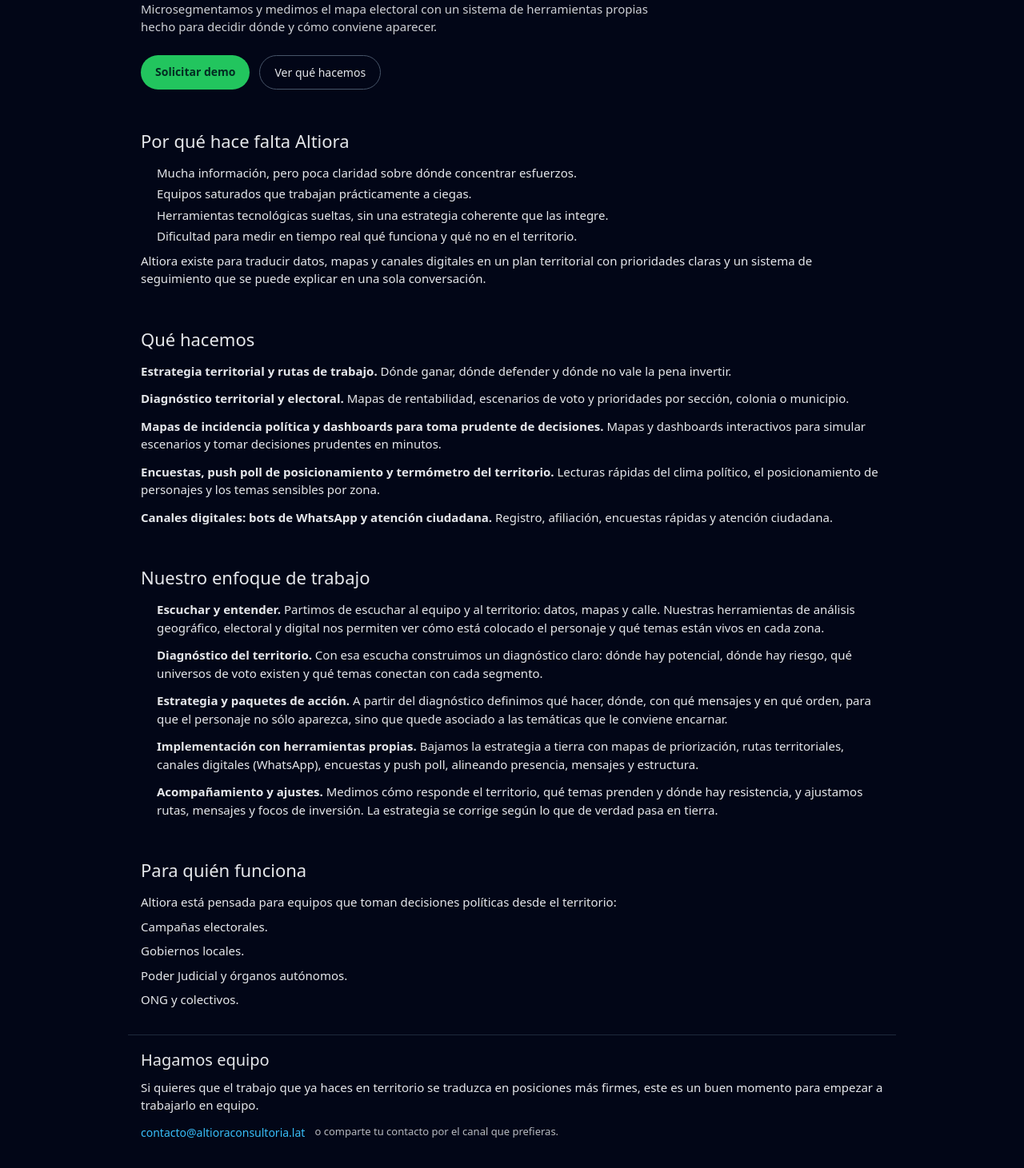
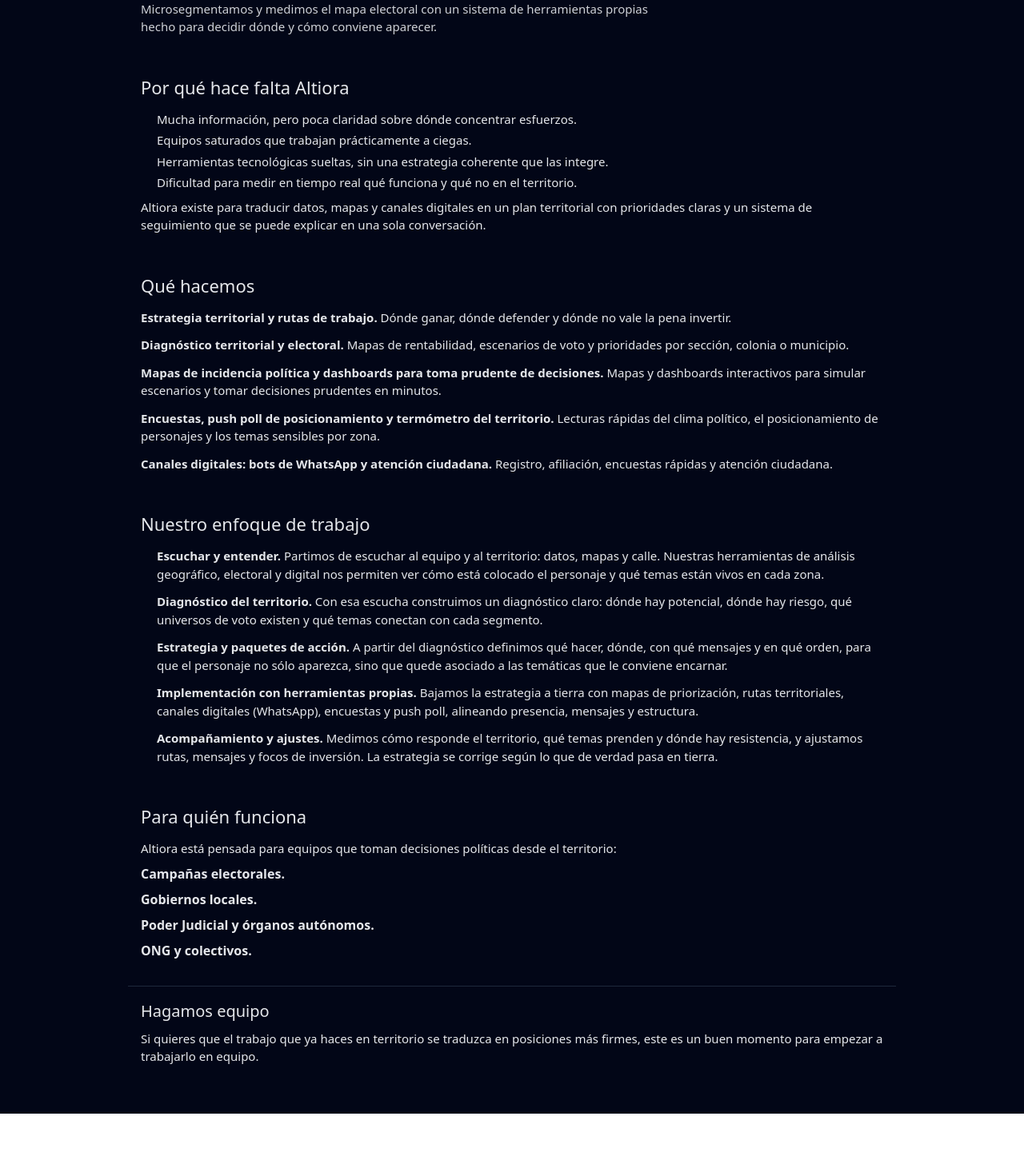
Before and after one commit to alanavenarias-code/altiora-site, a Next.js app: page / in a window 1280 px wide. Shown: the part 347-1808 px from the top of the page at 80% size. After the commit the page ends 1740 px from the top, so only its background shows below. Built offline with nearby package versions, Linux system fonts and the light colour scheme.

Commit message:
Update page.tsx

```diff
--- a/app/page.tsx
+++ b/app/page.tsx
@@ -62,36 +62,6 @@
           <p style={{ fontSize: "15px", maxWidth: "640px", opacity: 0.9 }}>
             En Altiora nos dedicamos a posicionar personajes y narrativas en territorio. Microsegmentamos y medimos el mapa electoral con un sistema de herramientas propias hecho para decidir dónde y cómo conviene aparecer.
           </p>
-
-          <div style={{ marginTop: "24px", display: "flex", gap: "12px" }}>
-            <a
-              href="#contacto"
-              style={{
-                padding: "10px 18px",
-                borderRadius: "999px",
-                backgroundColor: "#22c55e",
-                color: "#022c22",
-                fontWeight: 600,
-                textDecoration: "none",
-                fontSize: "14px",
-              }}
-            >
-              Solicitar demo
-            </a>
-            <a
-              href="#servicios"
-              style={{
-                padding: "10px 18px",
-                borderRadius: "999px",
-                border: "1px solid #475569",
-                textDecoration: "none",
-                fontSize: "14px",
-                color: "#e5e7eb",
-              }}
-            >
-              Ver qué hacemos
-            </a>
-          </div>
         </div>
       </section>
 
@@ -202,11 +172,19 @@
         <p style={{ fontSize: "15px", marginBottom: "8px" }}>
           Altiora está pensada para equipos que toman decisiones políticas desde el territorio:
         </p>
-        <ul style={{ display: "grid", gap: "8px", fontSize: "15px" }}>
-          <li>Campañas electorales.</li>
-          <li>Gobiernos locales.</li>
-          <li>Poder Judicial y órganos autónomos.</li>
-          <li>ONG y colectivos.</li>
+        <ul style={{ display: "grid", gap: "8px", fontSize: "16px" }}>
+          <li>
+            <strong>Campañas electorales.</strong>
+          </li>
+          <li>
+            <strong>Gobiernos locales.</strong>
+          </li>
+          <li>
+            <strong>Poder Judicial y órganos autónomos.</strong>
+          </li>
+          <li>
+            <strong>ONG y colectivos.</strong>
+          </li>
         </ul>
       </section>
 
@@ -224,24 +202,6 @@
         <p style={{ marginBottom: "12px" }}>
           Si quieres que el trabajo que ya haces en territorio se traduzca en posiciones más firmes, este es un buen momento para empezar a trabajarlo en equipo.
         </p>
-        <div
-          style={{
-            display: "flex",
-            flexWrap: "wrap",
-            gap: "12px",
-            alignItems: "center",
-          }}
-        >
-          <a
-            href="mailto:contacto@altioraconsultoria.lat"
-            style={{ fontSize: "14px", color: "#38bdf8", textDecoration: "none" }}
-          >
-            contacto@altioraconsultoria.lat
-          </a>
-          <span style={{ fontSize: "13px", opacity: 0.8 }}>
-            o comparte tu contacto por el canal que prefieras.
-          </span>
-        </div>
       </section>
     </main>
   );
```
